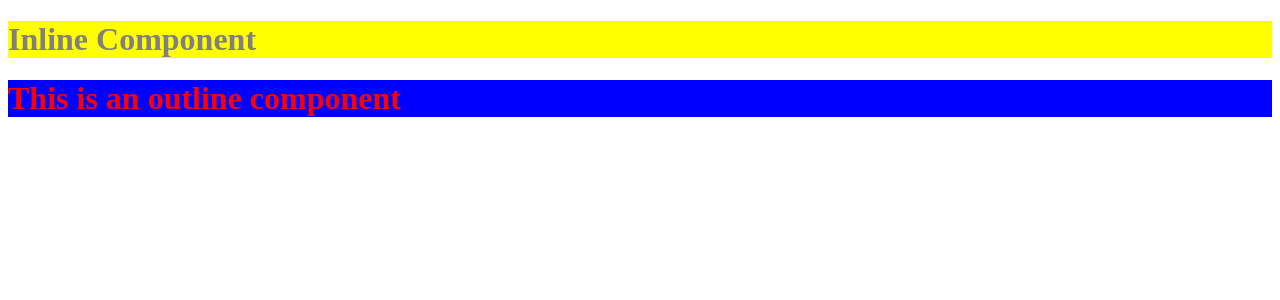
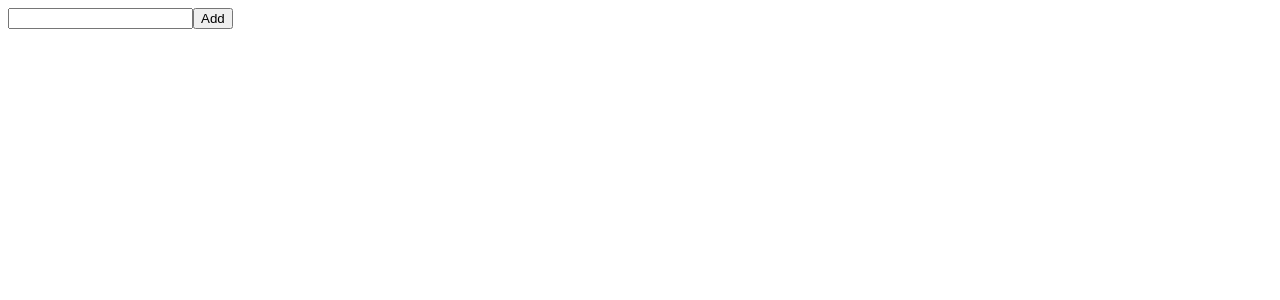
Before and after one commit to zlrkw11/to-do-app, a React (Vite) app: page / in a window 1280 px wide. Shown: the top 300 px of the page. Built offline with nearby package versions, Linux system fonts and the light colour scheme.

Commit message:
moved files, set up header

```diff
--- a/src/App.jsx
+++ b/src/App.jsx
@@ -1,11 +1,10 @@
 import ToDo from "./components/ToDo";
-import InlineComponent from "./components/InlineComponent";
-import OutlineComponent from "./components/OutlineComponent";
+import Header from "./components/Header";
 function App() {
   return (
     <>
-      <InlineComponent />
-      <OutlineComponent />
+      <Header />
+      <ToDo />
     </>
   );
 }
--- /dev/null
+++ b/src/components/Header.jsx
@@ -0,0 +1,5 @@
+function Header() {
+  return <div></div>;
+}
+
+export default Header;
```
Also changed, not shown: src/unused/InlineComponent.jsx (renamed from src/components/InlineComponent.jsx), src/unused/OutlineComponent.jsx (renamed from src/components/OutlineComponent.jsx), src/unused/inlinecomponent.module.css (renamed from src/components/inlinecomponent.module.css), src/unused/outlinecomponent.module.css (renamed from src/components/outlinecomponent.module.css).
